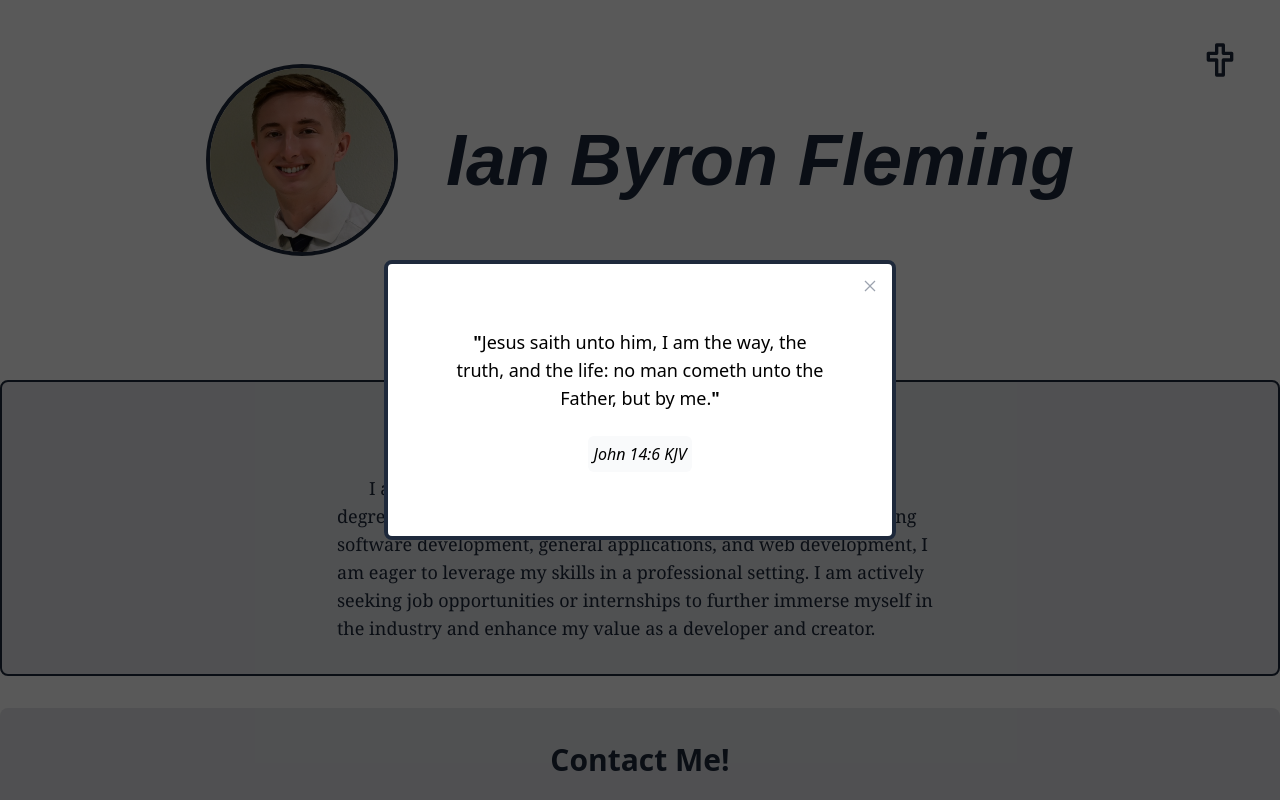
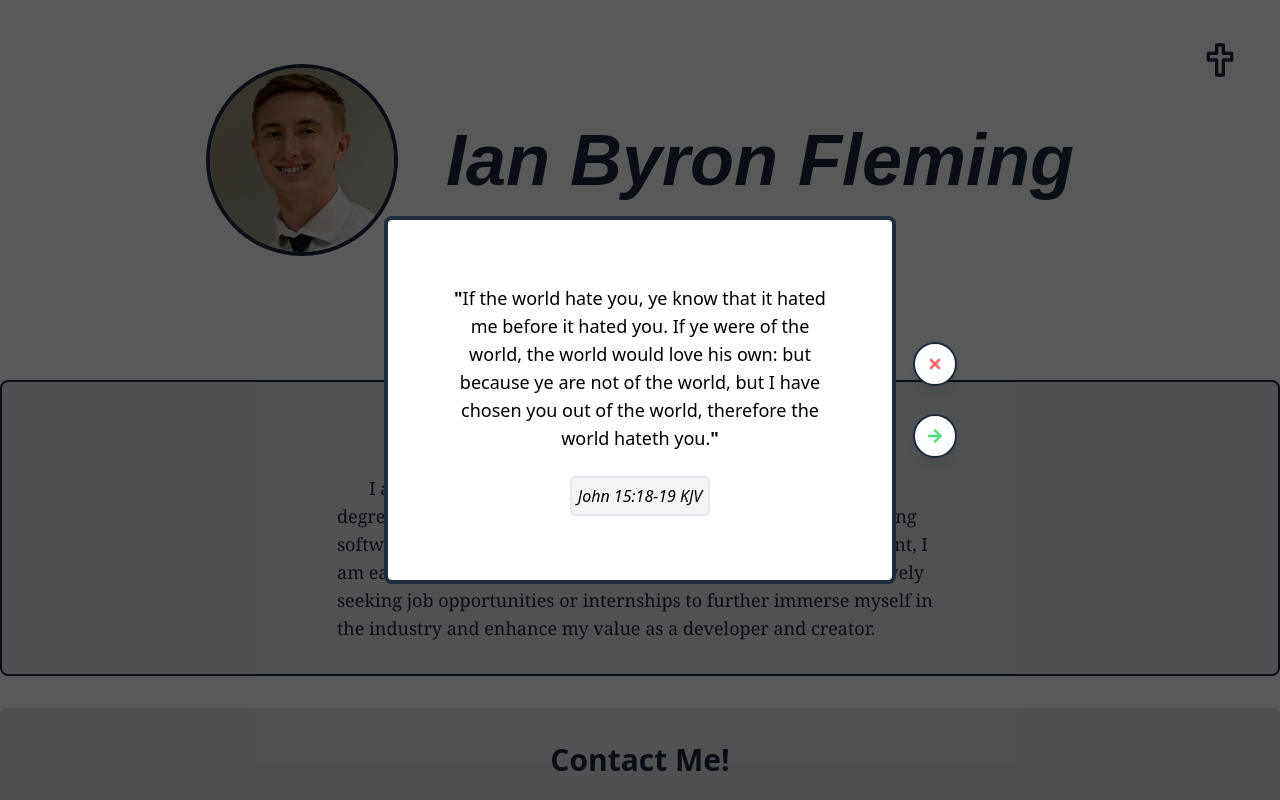
Before and after one commit to ibfleming/my-portfolio-website, a React (Vite) app: page / in a window 1280 px wide. Both pictures are taken after a click on the button 1220 px from the left and 60 px from the top of the page. Shown: the top 800 px of the page. Built offline with nearby package versions, Linux system fonts and the light colour scheme; a web font is replaced by a local one.

Commit message:
Added Next Button on Bible Widget

```diff
--- a/src/components/BibleButton.jsx
+++ b/src/components/BibleButton.jsx
@@ -1,6 +1,6 @@
 import { useState } from 'react';
 import { TbCross } from 'react-icons/tb';
-import { VscClose } from 'react-icons/vsc';
+import { FaTimes } from 'react-icons/fa';
 import BibleWidget from './BibleWidget';
 
 function BibleButton() {
@@ -22,10 +22,10 @@ function BibleButton() {
             <div className='fixed inset-0 bg-black bg-opacity-65 flex items-center justify-center'>
                <div className='relative bg-white rounded-lg shadow-xlg max-w-lg p-16 border-4 border-slate-800'>
                   <button
-                     className='absolute top-0 right-0'
+                     className='absolute top-[40%] right-[-65px] transform -translate-y-1/2 bg-white p-3 rounded-full shadow-lg hover:shadow-xl transition duration-500 ease-in-out hover:scale-110 text-red-400 border-2 border-slate-800'
                      onClick={() => setIsOpen(false)}
                   >
-                     <VscClose size={20} className=' text-gray-400 m-3' />
+                     <FaTimes />
                   </button>
                   <BibleWidget />
                </div>
--- a/src/components/BibleWidget.jsx
+++ b/src/components/BibleWidget.jsx
@@ -1,17 +1,31 @@
+import { useState } from 'react';
 import verses from '../data/bibleverses.js';
+import { FaArrowRight } from 'react-icons/fa';
 
 function BibleWidget() {
-   const randomVerse = verses[Math.floor(Math.random() * verses.length)];
+   const [verse, setVerse] = useState(
+      verses[Math.floor(Math.random() * verses.length)]
+   );
+
+   const newVerse = () => {
+      setVerse(verses[Math.floor(Math.random() * verses.length)]);
+   };
 
    return (
       <div className='text-center'>
+         <button
+            onClick={newVerse}
+            className='absolute top-[60%] right-[-65px] transform -translate-y-1/2 bg-white p-3 rounded-full shadow-lg hover:shadow-xl transition duration-500 ease-in-out hover:scale-110 text-green-400 border-2 border-slate-800'
+         >
+            <FaArrowRight />
+         </button>
          <h1 className='text-lg'>
             <span className='font-bold'>&quot;</span>
-            {randomVerse.verse}
+            {verse.verse}
             <span className='font-bold'>&quot;</span>
          </h1>
-         <h2 className='italic text-md p-1.5 inline-block mt-6 rounded-md bg-gray-50'>
-            {randomVerse.src}
+         <h2 className='italic text-md p-1.5 inline-block mt-6 rounded-md border-2 bg-gray-100'>
+            {verse.src}
          </h2>
       </div>
    );
--- a/src/data/bibleverses.js
+++ b/src/data/bibleverses.js
@@ -11,4 +11,32 @@ export default [
       verse: 'The fear of the LORD is to hate evil: Pride, arrogancy, and the evil way, And the froward mouth, do I hate.',
       src: 'Proverbs 8:13 KJV',
    },
+   {
+      verse: 'For whoso findeth me findeth life, And shall obtain favour of the LORD. But he that sinneth against me wrongeth his own soul: All they that hate me love death.',
+      src: 'Proverbs 8:35-36 KJV',
+   },
+   {
+      verse: 'For I know that the LORD is great, And that our Lord is above all gods. Whatsoever the LORD pleased, that did he in heaven, and in earth, in the seas, and all deep places.',
+      src: 'Psalm 135:5-6 KJV',
+   },
+   {
+      verse: 'That whosoever believeth in him should not perish, but have eternal life. For God so loved the world, that he gave his only begotten Son, that whosoever believeth in him should not perish, but have everlasting life. For God sent not his Son into the world to condemn the world; but that the world through him might be saved.',
+      src: 'John 3:15-17 KJV',
+   },
+   {
+      verse: 'If the world hate you, ye know that it hated me before it hated you. If ye were of the world, the world would love his own: but because ye are not of the world, but I have chosen you out of the world, therefore the world hateth you.',
+      src: 'John 15:18-19 KJV',
+   },
+   {
+      verse: 'The fear of the Lord is the beginning of knowledge, but fools despise wisdom and instruction.',
+      src: 'Proverbs 1:7 KJV',
+   },
+   {
+      verse: 'The fear of the Lord is the beginning of wisdom, and knowledge of the Holy One is understanding.',
+      src: 'Proverbs 9:10 KJV',
+   },
+   {
+      verse: 'The fear of the Lord is the beginning of wisdom; all who follow his precepts have good understanding. To him belongs eternal praise.',
+      src: 'Psalm 111:10 NIV',
+   },
 ];
```
